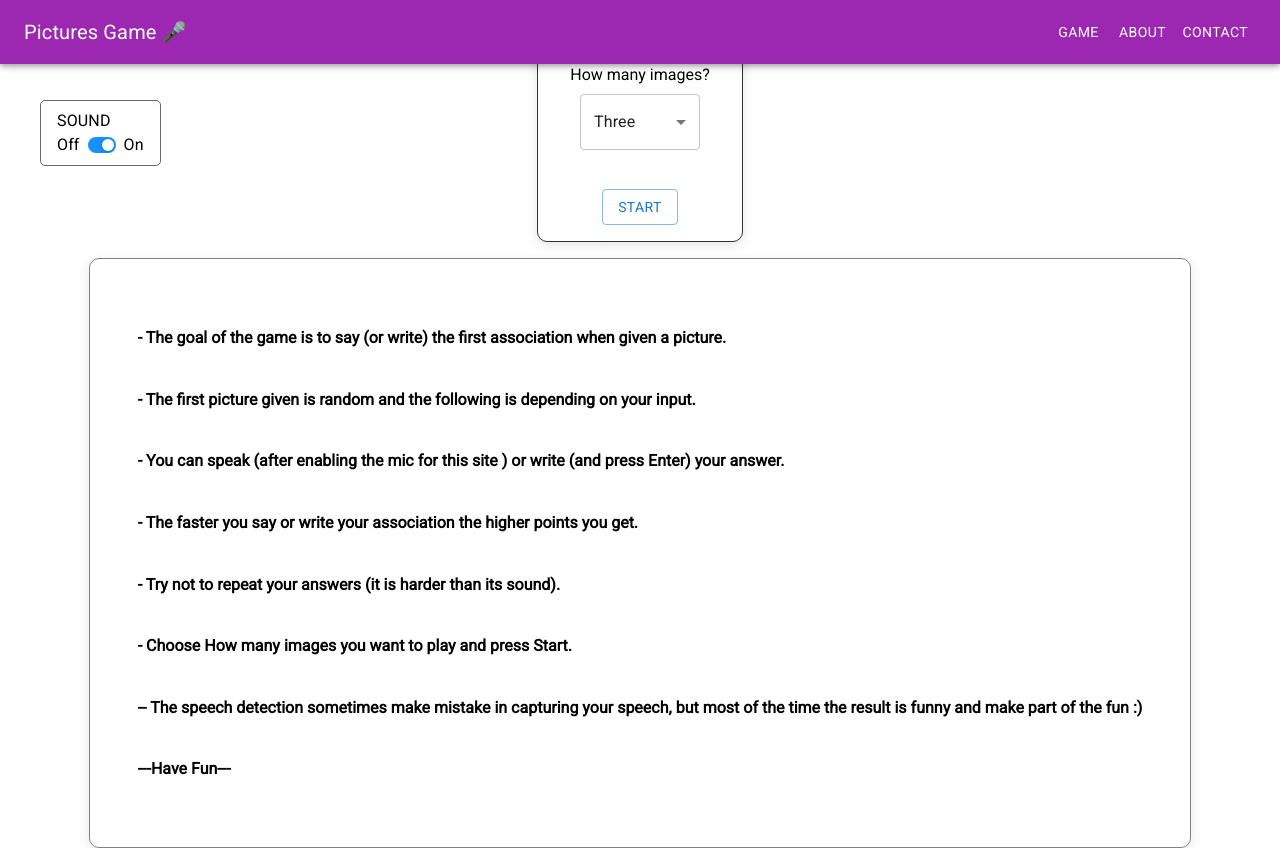
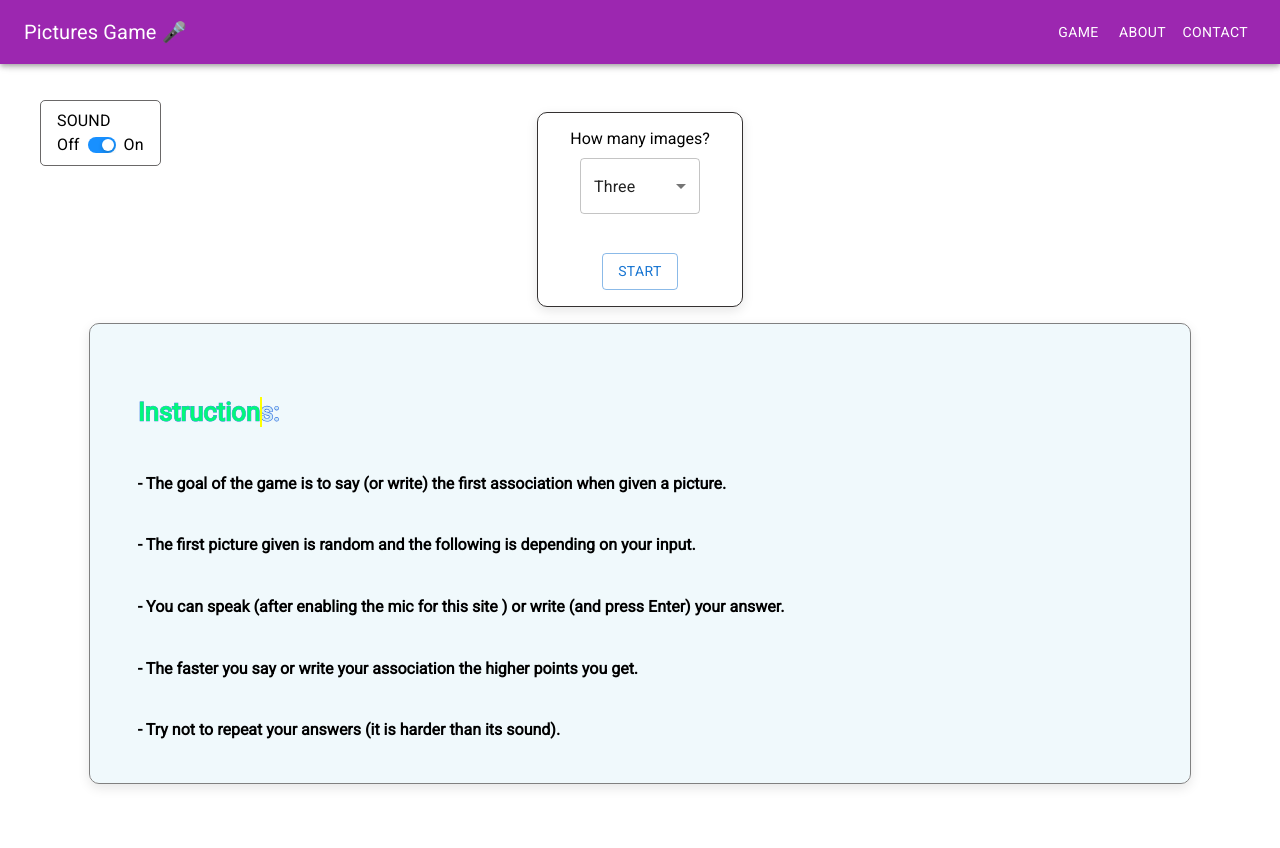
Before and after one commit to dankarger/images-game-v1, a React (Create React App) app in the folder client/: page /Game in a window 1280 px wide. After the commit the page ends 800 px from the top, so only its background shows below. Built offline with nearby package versions, Linux system fonts and the light colour scheme.

Commit message:
adding instructions text effects

```diff
--- a/client/src/components/Instructions/Instructions.css
+++ b/client/src/components/Instructions/Instructions.css
@@ -8,10 +8,39 @@
     border-radius: 10px;
     border: 1px grey solid;
     padding:3rem;
-   box-shadow: rgba(0, 0, 0, 0.1) 0px 4px 12px;
+   box-shadow: rgba(0, 0, 0, 0.1) 0 4px 12px;
+    overflow-y: scroll;
+    background: rgba(182, 222, 239, 0.2);
 
 }
 
 h5 {
    margin:14px;
 }
+.heading {
+    color: rgba(182, 222, 239, 0.58);
+    position: relative;
+    font-size: 2vw;
+    -webkit-text-stroke: 0.05vw #2f6ee3;
+}
+.heading::before {
+    content: attr(data-text);
+    position:absolute;
+    top:0;
+    left:0;width: 100%;
+    height:100%;
+    color: #00f87c;
+    -webkit-text-stroke: 0.0vw #2f6ee3;
+    border-right: 2px solid yellow;
+    overflow: hidden;
+    animation: animate 6s linear infinite;
+}
+
+@keyframes animate {
+    0%,10%,100% {
+        width:0
+    }
+    70%,90% {
+        width: 100%;
+    }
+}
--- a/client/src/components/Instructions/Instructions.jsx
+++ b/client/src/components/Instructions/Instructions.jsx
@@ -4,6 +4,7 @@ import './Instructions.css'
 const Instructions=()=>{
     return(
         <div className='instructions'>
+            <h3 class={'heading'} data-text={'Instructions:'}>Instructions:</h3>
             <h4> - The goal of the game is to say (or write) the first association when given a picture.</h4>
             <h4> - The first picture given is random and the following is depending on your input.</h4>
             <h4> - You can speak (after enabling the mic for this site ) or write (and press Enter) your answer. </h4>
```
